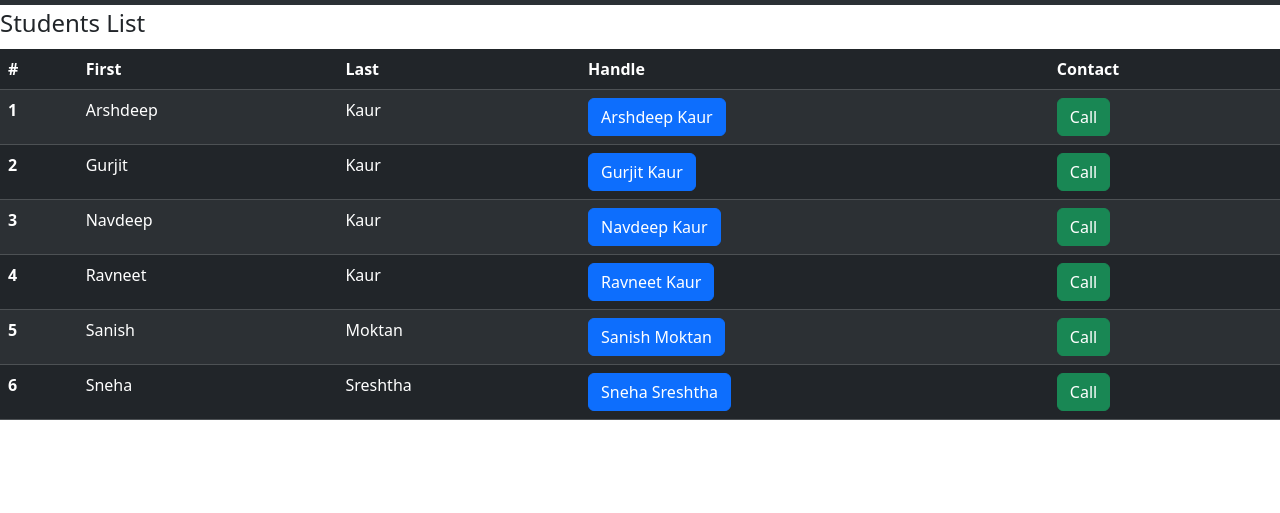
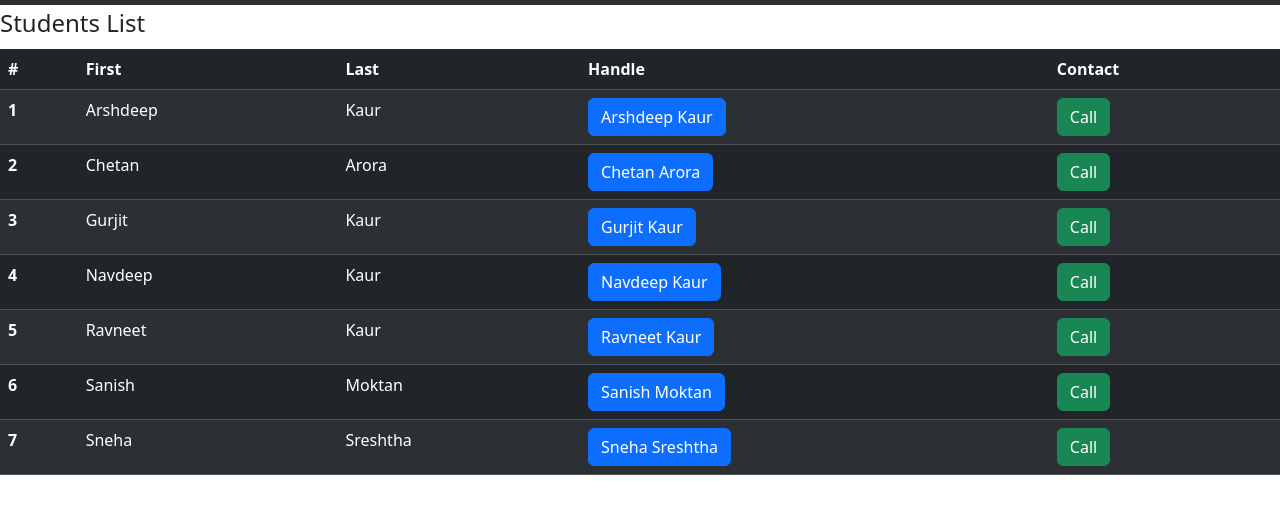
Before and after one commit to Itsraj3600/High5, a plain HTML site: page index.html in a window 1280 px wide. Shown: the part 51-564 px from the top of the page. Drawn offline with nearby package versions, Linux system fonts and the light colour scheme.

Commit message:
modified:   index.html

```diff
--- a/index.html
+++ b/index.html
@@ -116,6 +116,28 @@
           </tr>
           <tr>
             <th scope="row">2</th>
+            <td>Chetan</td>
+            <td>Arora</td>
+            <td>
+              <a
+                class="btn btn-primary"
+                role="button"
+                href="https://high5.college/Chetan/Id.html"
+                >Chetan Arora</a
+              >
+            </td>
+            <td>
+              <button
+                type="button"
+                class="btn btn-success"
+                onclick="window.location.href='tel:+14974902229'"
+              >
+                Call
+              </button>
+            </td>
+          </tr>
+          <tr>
+            <th scope="row">3</th>
             <td>Gurjit</td>
             <td>Kaur</td>
             <td>
@@ -137,7 +159,7 @@
             </td>
           </tr>
           <tr>
-            <th scope="row">3</th>
+            <th scope="row">4</th>
             <td>Navdeep</td>
             <td>Kaur</td>
             <td>
@@ -159,7 +181,7 @@
             </td>
           </tr>
           <tr>
-            <th scope="row">4</th>
+            <th scope="row">5</th>
             <td>Ravneet</td>
             <td>Kaur</td>
             <td>
@@ -181,7 +203,7 @@
             </td>
           </tr>
           <tr>
-            <th scope="row">5</th>
+            <th scope="row">6</th>
             <td>Sanish</td>
             <td>Moktan</td>
             <td>
@@ -203,7 +225,7 @@
             </td>
           </tr>
           <tr>
-            <th scope="row">6</th>
+            <th scope="row">7</th>
             <td>Sneha</td>
             <td>Sreshtha</td>
             <td>
```
